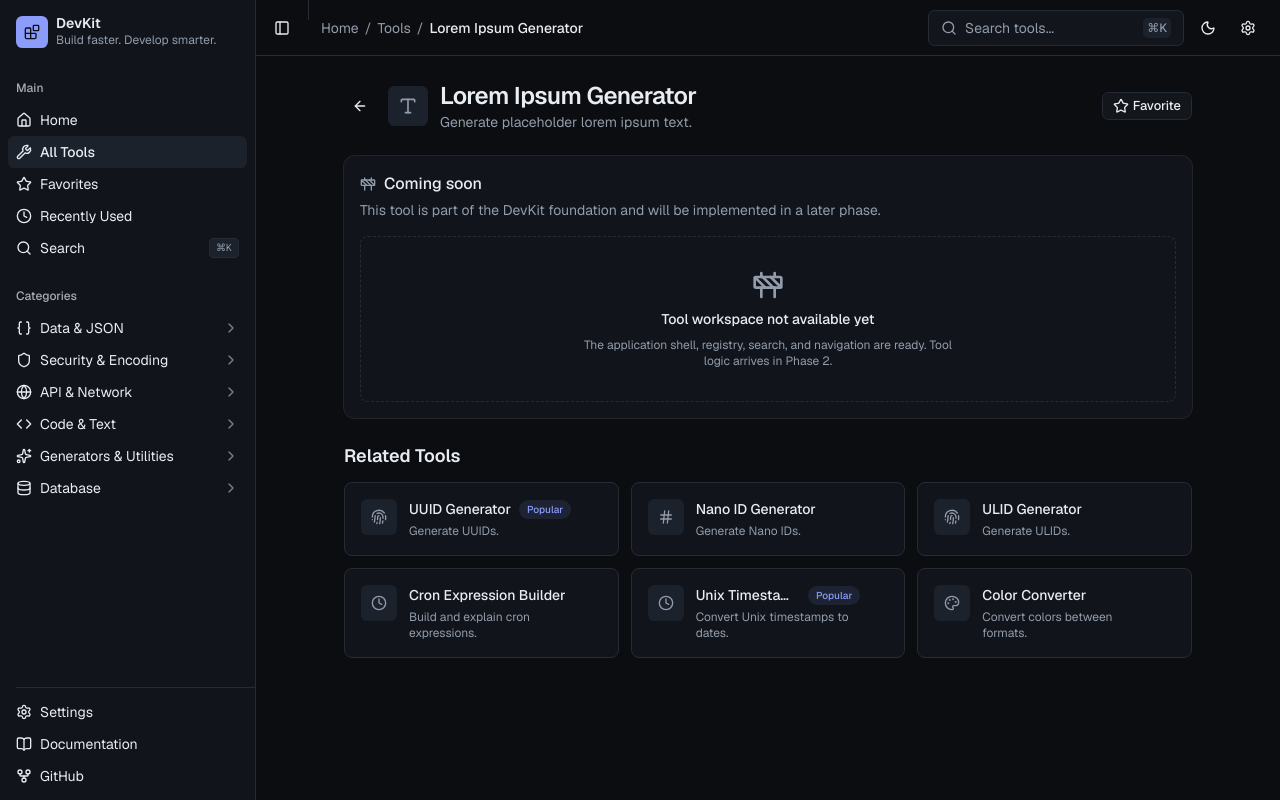
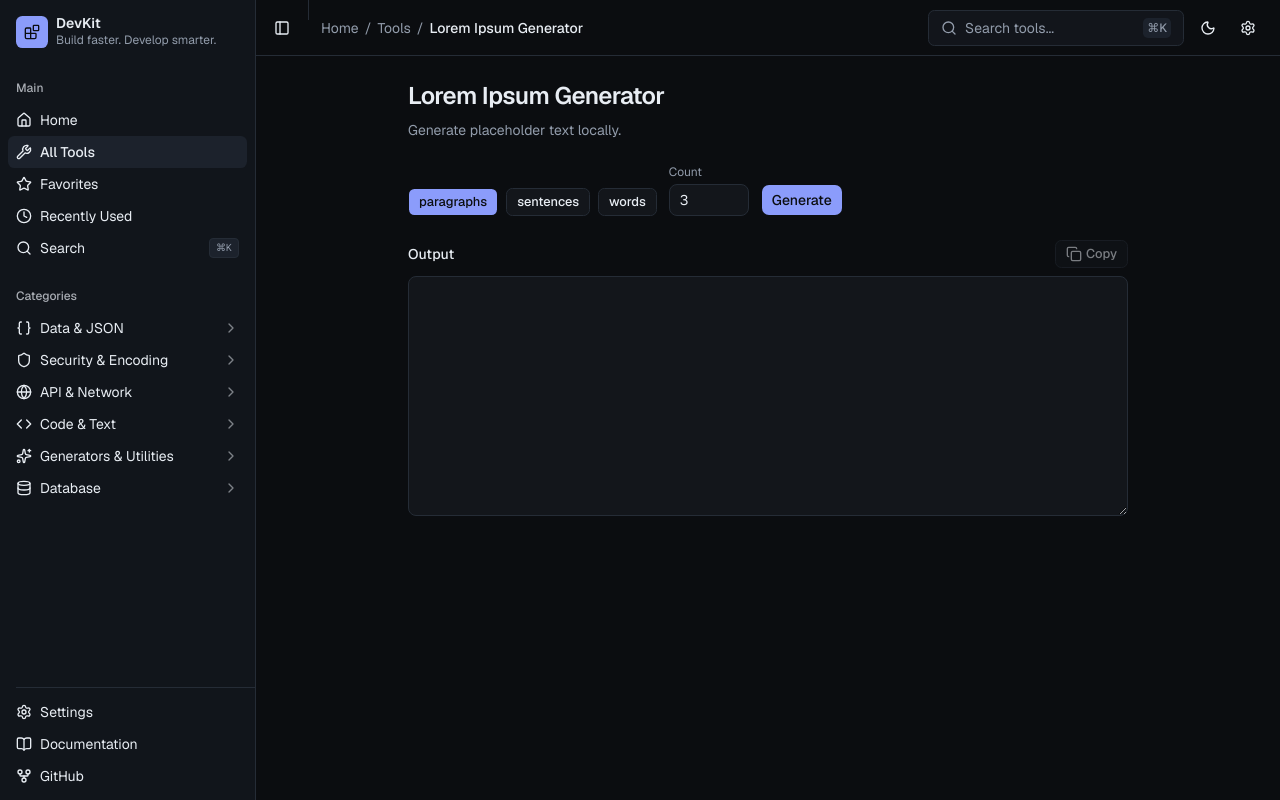
Before and after one commit to fazasync/Devkit, a Next.js app: page /tools/lorem-ipsum-generator in a window 1280 px wide. Built offline with nearby package versions, Linux system fonts and the light colour scheme.

Commit message:
feat: implement lorem ipsum generator tool

```diff
--- /dev/null
+++ b/app/tools/lorem-ipsum-generator/page.tsx
@@ -0,0 +1,16 @@
+import { LoremIpsum } from "@/features/lorem-ipsum";
+import { RecentlyUsedTracker } from "@/components/shared/recently-used-tracker";
+
+export const metadata = {
+  title: "Lorem Ipsum Generator — DevKit",
+  description: "Generate placeholder text.",
+};
+
+export default function LoremIpsumPage() {
+  return (
+    <>
+      <RecentlyUsedTracker id="lorem-ipsum-generator" />
+      <LoremIpsum />
+    </>
+  );
+}
--- /dev/null
+++ b/features/lorem-ipsum/components/lorem-ipsum.tsx
@@ -0,0 +1,84 @@
+"use client";
+
+import { useState } from "react";
+import {
+  generateLoremParagraphs,
+  generateLoremSentences,
+  generateLoremWords,
+} from "../lib/lorem";
+import { Button } from "@/components/ui/button";
+import { Input } from "@/components/ui/input";
+import { Textarea } from "@/components/ui/textarea";
+import { CopyButton } from "@/components/shared/copy-button";
+
+type Mode = "paragraphs" | "sentences" | "words";
+
+export function LoremIpsum() {
+  const [mode, setMode] = useState<Mode>("paragraphs");
+  const [count, setCount] = useState(3);
+  const [output, setOutput] = useState("");
+
+  const handleGenerate = () => {
+    const n = Math.max(1, Math.floor(count));
+    if (mode === "paragraphs") setOutput(generateLoremParagraphs(n));
+    else if (mode === "sentences") setOutput(generateLoremSentences(n));
+    else setOutput(generateLoremWords(n));
+  };
+
+  return (
+    <div className="mx-auto flex w-full max-w-3xl flex-col gap-6 p-6">
+      <section className="flex flex-col gap-2">
+        <h1 className="text-2xl font-semibold tracking-tight text-foreground">
+          Lorem Ipsum Generator
+        </h1>
+        <p className="text-sm text-muted-foreground">
+          Generate placeholder text locally.
+        </p>
+      </section>
+
+      <section className="flex flex-wrap items-end gap-3">
+        <div className="flex gap-2">
+          {(["paragraphs", "sentences", "words"] as Mode[]).map((m) => (
+            <Button
+              key={m}
+              variant={mode === m ? "default" : "outline"}
+              size="sm"
+              onClick={() => setMode(m)}
+            >
+              {m}
+            </Button>
+          ))}
+        </div>
+        <div className="flex flex-col gap-1">
+          <label htmlFor="lorem-count" className="text-xs text-muted-foreground">
+            Count
+          </label>
+          <Input
+            id="lorem-count"
+            type="number"
+            min={1}
+            value={count}
+            onChange={(event) => setCount(Number(event.target.value))}
+            className="w-20"
+          />
+        </div>
+        <Button onClick={handleGenerate}>Generate</Button>
+      </section>
+
+      <section className="flex flex-col gap-2">
+        <div className="flex items-center justify-between">
+          <label className="text-sm font-medium text-foreground">Output</label>
+          <CopyButton value={output} label="Copy" />
+        </div>
+        <Textarea
+          value={output}
+          readOnly
+          className="min-h-[240px] text-sm"
+          spellCheck={false}
+        />
+      </section>
+    </div>
+  );
+}
+
+export default LoremIpsum;
--- /dev/null
+++ b/features/lorem-ipsum/index.ts
@@ -0,0 +1,2 @@
+export { LoremIpsum } from "./components/lorem-ipsum";
+export * from "./lib/lorem";
--- /dev/null
+++ b/features/lorem-ipsum/lib/lorem.ts
@@ -0,0 +1,54 @@
+const WORDS = [
+  "lorem",
+  "ipsum",
+  "dolor",
+  "sit",
+  "amet",
+  "consectetur",
+  "adipiscing",
+  "elit",
+  "sed",
+  "do",
+  "eiusmod",
+  "tempor",
+  "incididunt",
+  "ut",
+  "labore",
+  "et",
+  "dolore",
+  "magna",
+  "aliqua",
+];
+
+export function generateLoremWords(count: number): string {
+  const safe = Math.max(1, Math.min(1000, Math.floor(count)));
+  const result: string[] = [];
+  for (let i = 0; i < safe; i++) {
+    result.push(WORDS[i % WORDS.length]);
+  }
+  return result.join(" ");
+}
+
+export function generateLoremSentences(count: number): string {
+  const safe = Math.max(1, Math.min(100, Math.floor(count)));
+  const sentences: string[] = [];
+  for (let i = 0; i < safe; i++) {
+    const len = 8 + (i % 6);
+    const words: string[] = [];
+    for (let j = 0; j < len; j++) {
+      words.push(WORDS[(i * 7 + j) % WORDS.length]);
+    }
+    const sentence = words.join(" ");
+    sentences.push(sentence.charAt(0).toUpperCase() + sentence.slice(1) + ".");
+  }
+  return sentences.join(" ");
+}
+
+export function generateLoremParagraphs(count: number): string {
+  const safe = Math.max(1, Math.min(20, Math.floor(count)));
+  const paragraphs: string[] = [];
+  for (let i = 0; i < safe; i++) {
+    paragraphs.push(generateLoremSentences(4 + (i % 3)));
+  }
+  return paragraphs.join("\n\n");
+}
```
Also changed, not shown: 2 other files (tests, documents, lock files or other folders).
